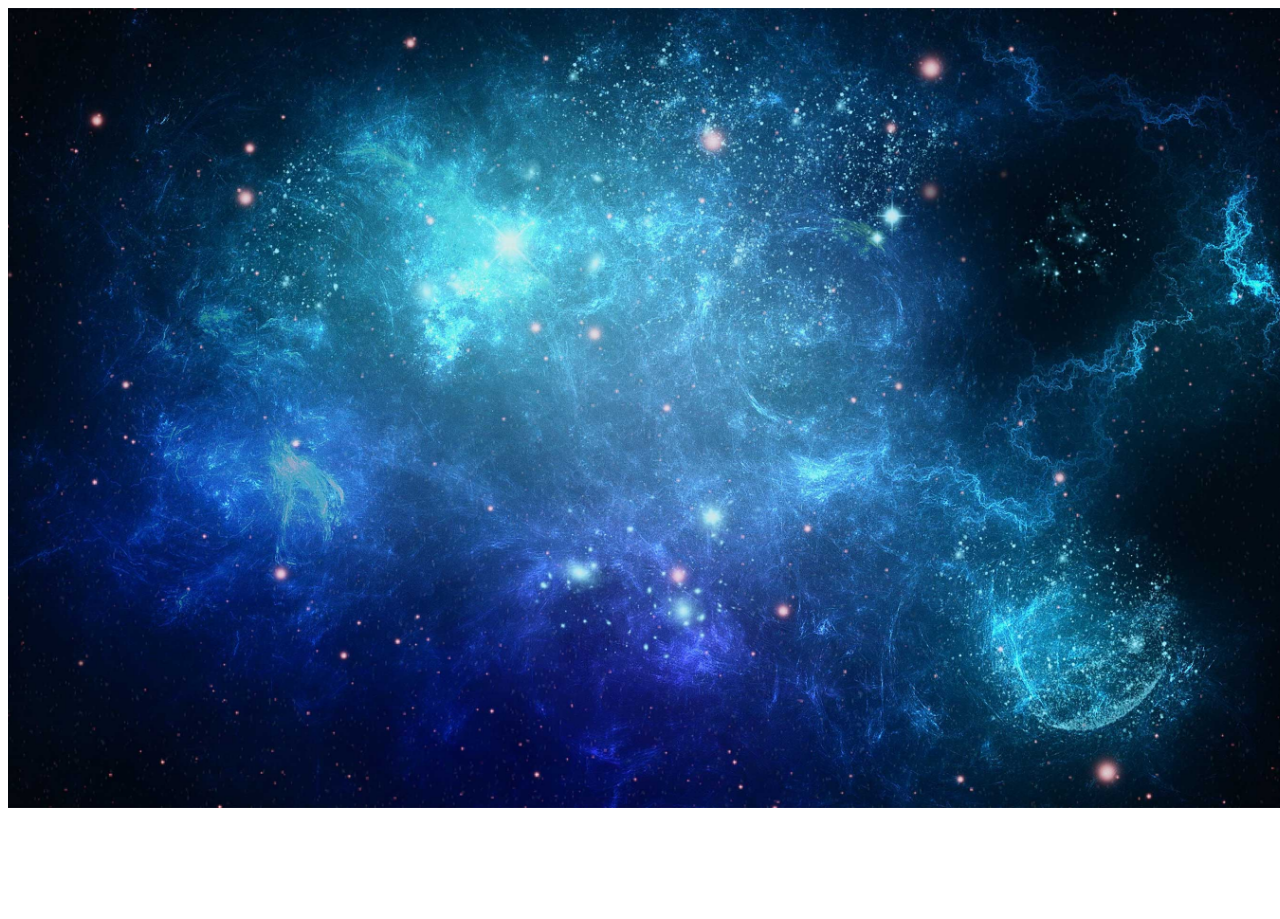
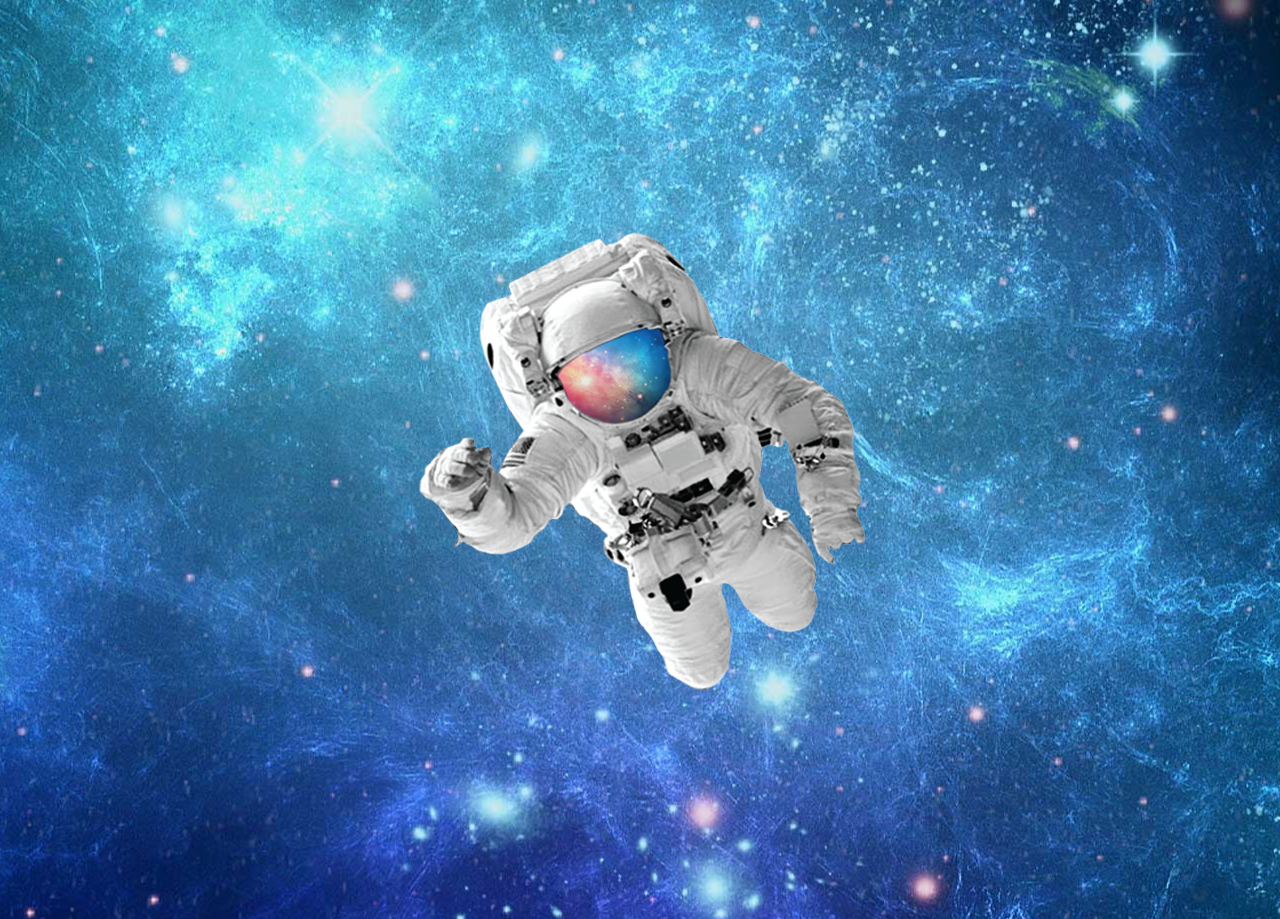
Before and after one commit to RodrigoFerreiraap/html-css, a plain HTML site: page desafios/des011/index.html in a window 1280 px wide. Before the commit the page ends 816 px from the top, so only its background shows below. Drawn offline with Linux system fonts and the light colour scheme.

Commit message:
desafio 11

```diff
--- a/desafios/des011/index.html
+++ b/desafios/des011/index.html
@@ -4,8 +4,11 @@
     <meta charset="UTF-8">
     <meta name="viewport" content="width=device-width, initial-scale=1.0">
     <title>Desafio do Astronauta</title>
+    <link rel="stylesheet" href="style.css">
 </head>
 <body>
-    <img src="espaco.jpg" alt="Imagem do espaço" style="width: 100vw; height: 100vh; object-fit: cover; display: block;">
+    <section id="container">
+        <article id="conteudo"></article>
+    </section>
 </body>
 </html>
--- /dev/null
+++ b/desafios/des011/style.css
@@ -0,0 +1,27 @@
+@charset "UTF-8";
+
+* {
+    margin: 0px;
+    padding: 0px;
+}
+#container {
+    position: relative;
+    height: 919px;
+    min-width: 1000px;
+    background: black url(imagens/espaco.jpg) center no-repeat fixed;
+    /* shortand - background
+        color > image > position > repeat > (size) > attachment
+    */
+}
+
+#conteudo {
+    background-image: url(imagens/astronauta.png);
+    height: 500px;
+    width: 508px;
+    position: absolute;
+    background-size: 100% 100%;
+    left: 50%;
+    top: 50%;
+    transform: translate(-50%, -50%);
+
+}
```
Also changed, not shown: desafios/des011/espaco1500.jpg (deleted), desafios/des011/imagens/astronauta.png (renamed from desafios/des011/astronauta.png), desafios/des011/imagens/espaco.jpg (renamed from desafios/des011/espaco.jpg), 1 other file.
